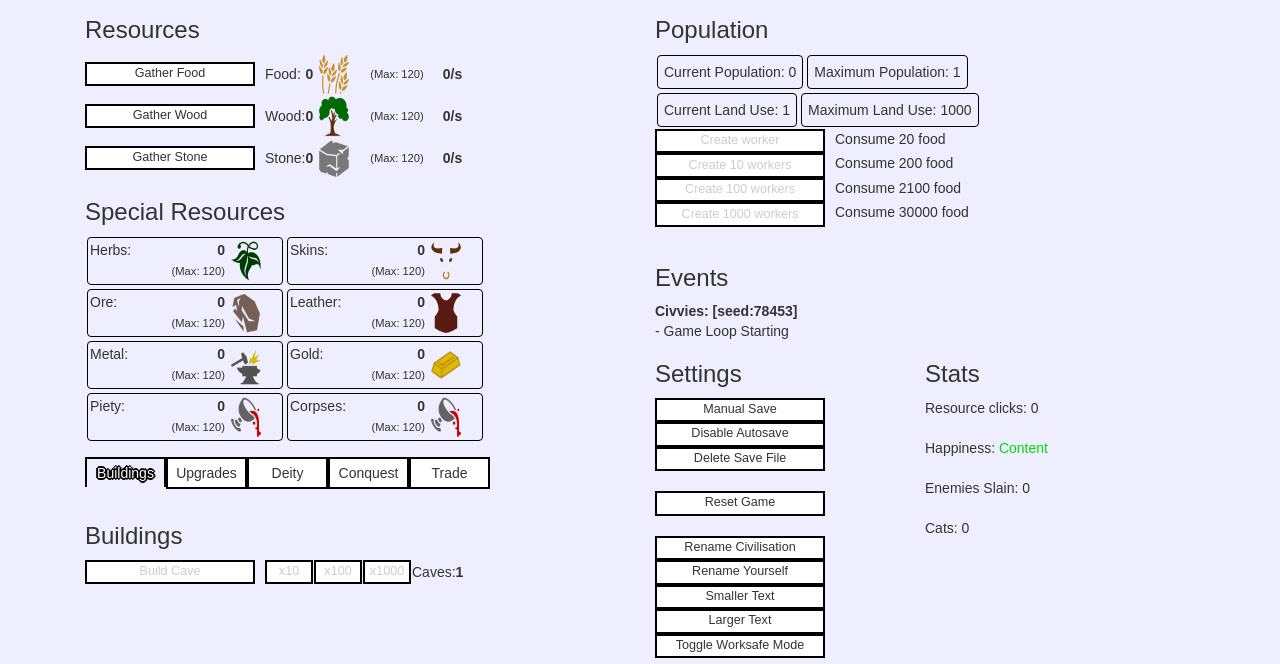
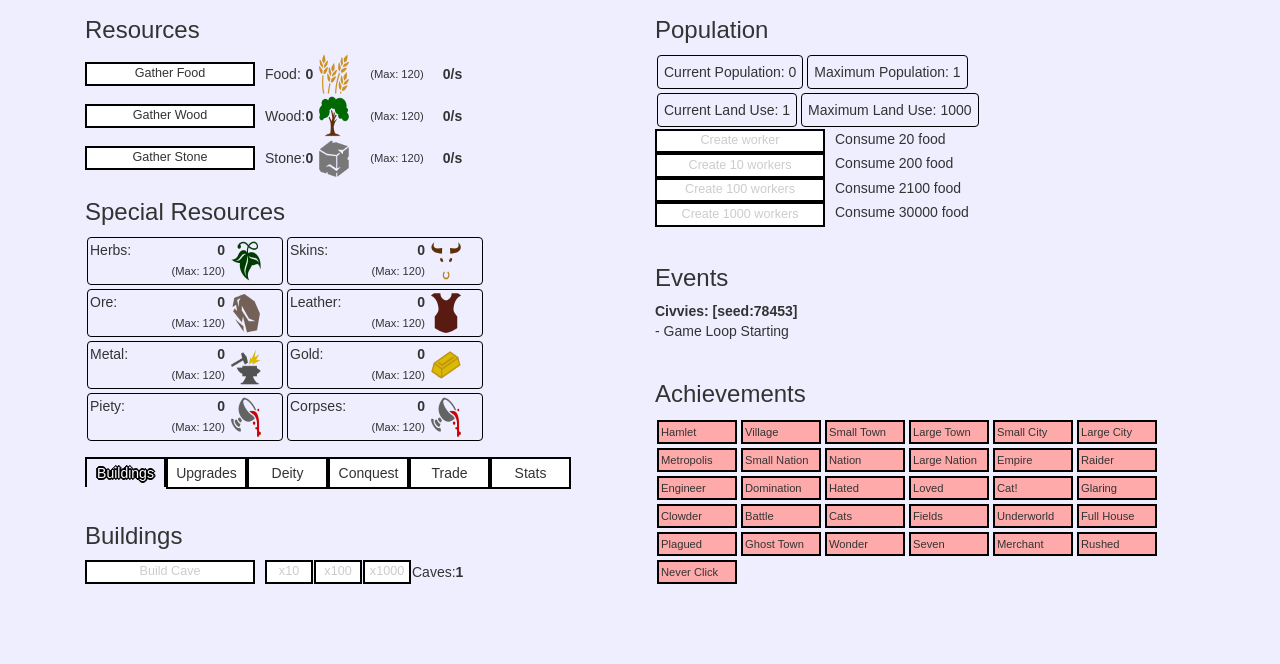
Before and after one commit to jaycrossler/civvies, a website: page examples/civclicker_library.html in a window 1280 px wide. Shown: the part 136-800 px from the top of the page. Drawn offline with Linux system fonts and the light colour scheme.

Commit message:
Move Settings and stats to new tab

```diff
--- a/examples/civclicker_library.html
+++ b/examples/civclicker_library.html
@@ -85,6 +85,7 @@
                 <div id="selectDeity" class="paneSelector" onclick="paneSelect('deity')">Deity</div>
                 <div id="selectConquest" class="paneSelector" onclick="paneSelect('conquest')">Conquest</div>
                 <div id="selectTrade" class="paneSelector" onclick="paneSelect('trade')">Trade</div>
+                <div id="selectStats" class="paneSelector" onclick="paneSelect('stats')">Stats</div>
                 <div style="clear:both;"></div>
             </div>
 
@@ -484,6 +485,44 @@
                     <button class="tradeResource" onmousedown="buy(metal)">Buy 250 Metal</button><br />
                 </div>
             </div>
+            <div id="statsPane" style="display:none">
+                    <div id="settings">
+                        <h3>Settings</h3>
+                        <button onmousedown="save('manual')" title="Save your current stats">Manual Save</button><br />
+                        <button id="toggleAutosave" onmousedown="toggleAutosave()" title="Autosave toggle">Disable Autosave</button><br />
+                        <button onmousedown="deleteSave()" title="Delete your saved stats">Delete Save File</button><br />
+                        <br />
+                        <button onmousedown="reset()" title="Reset your game">Reset Game</button><span class="note"><span id="resetNote"><br/>Resetting allows you to </span><span id="resetDeity">gain another deity</span><span id="resetBoth"><br/> and </span><span id="resetWonder">build another Wonder</span></span><br />
+                        <br />
+                        <button onmousedown="renameCiv()" title="Rename your civilisation">Rename Civilisation</button><br />
+                        <button onmousedown="renameRuler()" title="Rename yourself">Rename Yourself</button><br />
+                        <!--<button id="renameDeity" onmousedown="renameDeity()" title="Rename your deity" disabled>Rename Current Deity</button><br />-->
+                        <!--<br />-->
+                        <!--<button id="toggleCustomIncrements" onmousedown="toggleCustomIncrements()" title="Custom Increment toggle">Enable Custom Increments</button><br />-->
+                        <!--<br />-->
+                        <button id="smallerText" onmousedown="text(-1)" title="Smaller Text">Smaller Text</button><br />
+                        <button id="largerText" onmousedown="text(1)" title="Larger Text">Larger Text</button><br />
+                        <!--<button id="toggleDelimiters" onmousedown="toggleDelimiters()" title="Toggle Delimiters">Disable Delimiters</button><br />-->
+                        <!--<button id="textShadow" onmousedown="textShadow()" title="Toggle Text Shadow">Enable Text Shadow</button><br />-->
+                        <!--<button id="toggleNotes" onmousedown="toggleNotes()" title="Toggle Notes">Disable Notes</button><br />-->
+                        <button id="toggleWorksafe" onmousedown="toggleWorksafe()" title="Toggle Worksafe Mode">Toggle Worksafe Mode</button><br />
+                        <!--<button id="iconToggle" onmousedown="iconToggle()" title="Toggle Icons">Use Words</button><br />-->
+                    </div>
+                    <div id="stats">
+                        <h3>Stats</h3>
+                        Resource clicks: <span id="clicks">0</span></br>
+                        <br />
+                        Happiness: <span id="happiness">Content</span></br>
+                        </br />
+                        Enemies Slain: <span id="enemiesSlain">0</span><br />
+                        <span id="gravesTotal">Unfilled Graves: <span id="graves">0</span><br /></span>
+                        <span id="zombieWorkers">Zombies: <span id="zombies">0</span><br /></span>
+                        <span id="walkGroup"><br />Walk: <span id="walkStat">0</span> workers per second<br /></span>
+                        <br />
+                        Cats: <span id="cats">0</span><br />
+                    </div>
+
+            </div>
         </div>
     </div>
 
@@ -555,41 +594,7 @@
             <!--<h3>Wonders</h3>-->
             <!--<table id="pastWonders"></table>-->
         <!--</div>-->
-        <div id="settings">
-            <h3>Settings</h3>
-            <button onmousedown="save('manual')" title="Save your current stats">Manual Save</button><br />
-            <button id="toggleAutosave" onmousedown="toggleAutosave()" title="Autosave toggle">Disable Autosave</button><br />
-            <button onmousedown="deleteSave()" title="Delete your saved stats">Delete Save File</button><br />
-            <br />
-            <button onmousedown="reset()" title="Reset your game">Reset Game</button><span class="note"><span id="resetNote"><br/>Resetting allows you to </span><span id="resetDeity">gain another deity</span><span id="resetBoth"><br/> and </span><span id="resetWonder">build another Wonder</span></span><br />
-            <br />
-            <button onmousedown="renameCiv()" title="Rename your civilisation">Rename Civilisation</button><br />
-            <button onmousedown="renameRuler()" title="Rename yourself">Rename Yourself</button><br />
-            <!--<button id="renameDeity" onmousedown="renameDeity()" title="Rename your deity" disabled>Rename Current Deity</button><br />-->
-            <!--<br />-->
-            <!--<button id="toggleCustomIncrements" onmousedown="toggleCustomIncrements()" title="Custom Increment toggle">Enable Custom Increments</button><br />-->
-            <!--<br />-->
-            <button id="smallerText" onmousedown="text(-1)" title="Smaller Text">Smaller Text</button><br />
-            <button id="largerText" onmousedown="text(1)" title="Larger Text">Larger Text</button><br />
-            <!--<button id="toggleDelimiters" onmousedown="toggleDelimiters()" title="Toggle Delimiters">Disable Delimiters</button><br />-->
-            <!--<button id="textShadow" onmousedown="textShadow()" title="Toggle Text Shadow">Enable Text Shadow</button><br />-->
-            <!--<button id="toggleNotes" onmousedown="toggleNotes()" title="Toggle Notes">Disable Notes</button><br />-->
-            <button id="toggleWorksafe" onmousedown="toggleWorksafe()" title="Toggle Worksafe Mode">Toggle Worksafe Mode</button><br />
-            <!--<button id="iconToggle" onmousedown="iconToggle()" title="Toggle Icons">Use Words</button><br />-->
-        </div>
-        <div id="stats">
-            <h3>Stats</h3>
-            Resource clicks: <span id="clicks">0</span></br>
-            <br />
-            Happiness: <span id="happiness">Content</span></br>
-            </br />
-            Enemies Slain: <span id="enemiesSlain">0</span><br />
-            <span id="gravesTotal">Unfilled Graves: <span id="graves">0</span><br /></span>
-            <span id="zombieWorkers">Zombies: <span id="zombies">0</span><br /></span>
-            <span id="walkGroup"><br />Walk: <span id="walkStat">0</span> workers per second<br /></span>
-            <br />
-            Cats: <span id="cats">0</span><br />
-        </div>
+
         <div style="clear:both;"><br /></div>
 
         <div id="achievementsList"></div>
--- a/examples/civclicker_library.js
+++ b/examples/civclicker_library.js
@@ -87,11 +87,14 @@ function paneSelect(name) {
         document.getElementById("deityPane").style.display = "none";
         document.getElementById("conquestPane").style.display = "none";
         document.getElementById("tradePane").style.display = "none";
+        document.getElementById("statsPane").style.display = "none";
+
         document.getElementById("selectBuildings").className = "paneSelector selected";
         document.getElementById("selectUpgrades").className = "paneSelector";
         document.getElementById("selectDeity").className = "paneSelector";
         document.getElementById("selectConquest").className = "paneSelector";
         document.getElementById("selectTrade").className = "paneSelector";
+        document.getElementById("selectStats").className = "paneSelector";
     }
     if (name == 'upgrades') {
         document.getElementById("buildingsPane").style.display = "none";
@@ -99,11 +102,14 @@ function paneSelect(name) {
         document.getElementById("deityPane").style.display = "none";
         document.getElementById("conquestPane").style.display = "none";
         document.getElementById("tradePane").style.display = "none";
+        document.getElementById("statsPane").style.display = "none";
+
         document.getElementById("selectBuildings").className = "paneSelector";
         document.getElementById("selectUpgrades").className = "paneSelector selected";
         document.getElementById("selectDeity").className = "paneSelector";
         document.getElementById("selectConquest").className = "paneSelector";
         document.getElementById("selectTrade").className = "paneSelector";
+        document.getElementById("selectStats").className = "paneSelector";
     }
     if (name == 'deity') {
         document.getElementById("buildingsPane").style.display = "none";
@@ -111,11 +117,14 @@ function paneSelect(name) {
         document.getElementById("deityPane").style.display = "block";
         document.getElementById("conquestPane").style.display = "none";
         document.getElementById("tradePane").style.display = "none";
+        document.getElementById("statsPane").style.display = "none";
+
         document.getElementById("selectBuildings").className = "paneSelector";
         document.getElementById("selectUpgrades").className = "paneSelector";
         document.getElementById("selectDeity").className = "paneSelector selected";
         document.getElementById("selectConquest").className = "paneSelector";
         document.getElementById("selectTrade").className = "paneSelector";
+        document.getElementById("selectStats").className = "paneSelector";
     }
     if (name == 'conquest') {
         document.getElementById("buildingsPane").style.display = "none";
@@ -123,11 +132,14 @@ function paneSelect(name) {
         document.getElementById("deityPane").style.display = "none";
         document.getElementById("conquestPane").style.display = "block";
         document.getElementById("tradePane").style.display = "none";
+        document.getElementById("statsPane").style.display = "none";
+
         document.getElementById("selectBuildings").className = "paneSelector";
         document.getElementById("selectUpgrades").className = "paneSelector";
         document.getElementById("selectDeity").className = "paneSelector";
         document.getElementById("selectConquest").className = "paneSelector selected";
         document.getElementById("selectTrade").className = "paneSelector";
+        document.getElementById("selectStats").className = "paneSelector";
     }
     if (name == 'trade') {
         document.getElementById("buildingsPane").style.display = "none";
@@ -135,10 +147,28 @@ function paneSelect(name) {
         document.getElementById("deityPane").style.display = "none";
         document.getElementById("conquestPane").style.display = "none";
         document.getElementById("tradePane").style.display = "block";
+        document.getElementById("statsPane").style.display = "none";
+
         document.getElementById("selectBuildings").className = "paneSelector";
         document.getElementById("selectUpgrades").className = "paneSelector";
         document.getElementById("selectDeity").className = "paneSelector";
         document.getElementById("selectConquest").className = "paneSelector";
         document.getElementById("selectTrade").className = "paneSelector selected";
+        document.getElementById("selectStats").className = "paneSelector";
+    }
+    if (name == 'stats') {
+        document.getElementById("buildingsPane").style.display = "none";
+        document.getElementById("upgradesPane").style.display = "none";
+        document.getElementById("deityPane").style.display = "none";
+        document.getElementById("conquestPane").style.display = "none";
+        document.getElementById("tradePane").style.display = "none";
+        document.getElementById("statsPane").style.display = "block";
+
+        document.getElementById("selectBuildings").className = "paneSelector";
+        document.getElementById("selectUpgrades").className = "paneSelector";
+        document.getElementById("selectDeity").className = "paneSelector";
+        document.getElementById("selectConquest").className = "paneSelector";
+        document.getElementById("selectTrade").className = "paneSelector";
+        document.getElementById("selectStats").className = "paneSelector selected";
     }
 }
```
